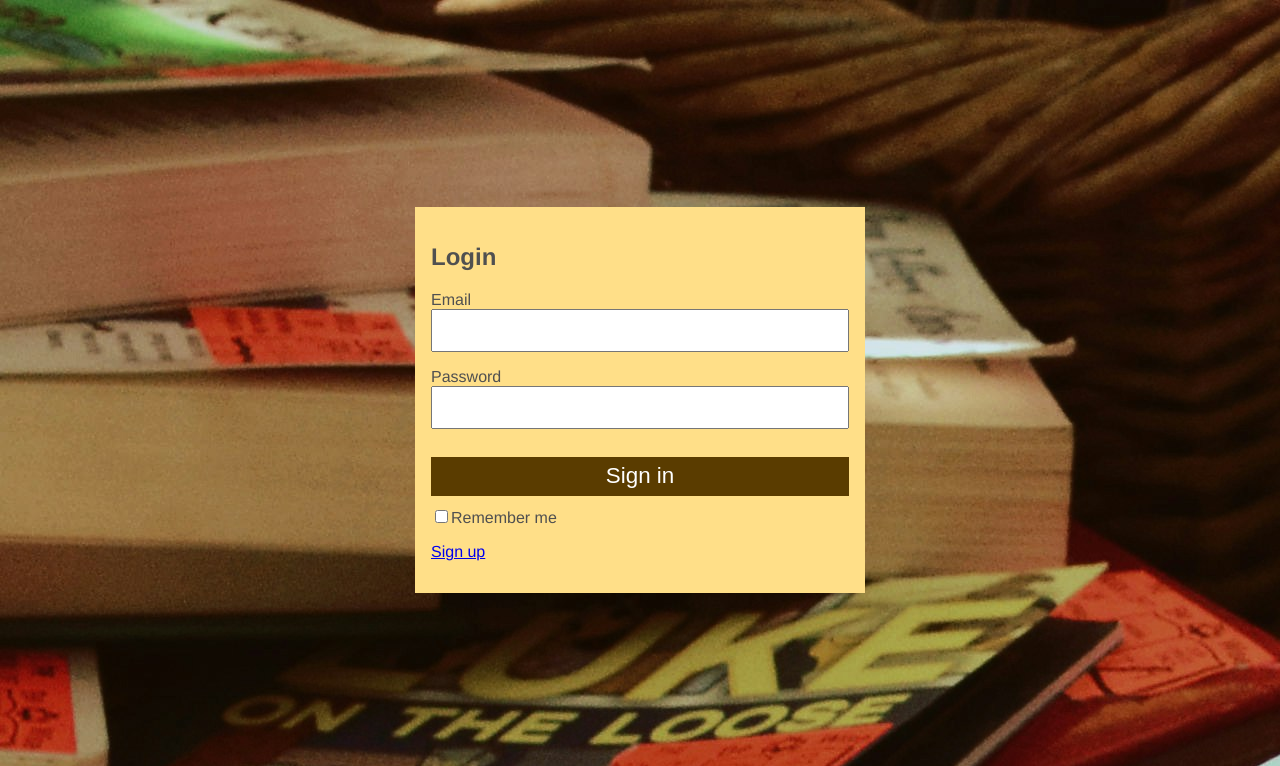
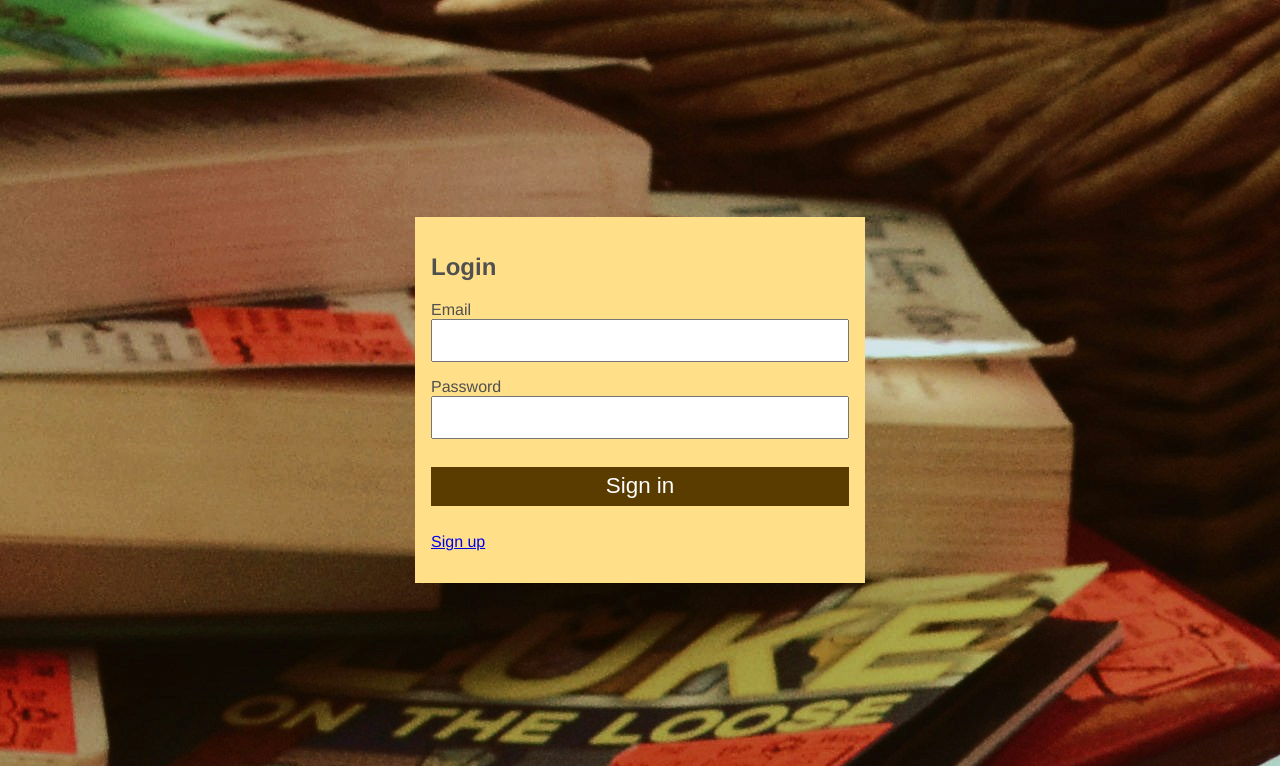
Before and after one commit to Anomig/bookstore, a PHP site: page /login.php in a window 1280 px wide. Shown: the top 766 px of the page. Run offline with PHP 8.4, Linux system fonts and the light colour scheme.

Commit message:
fix: filters

```diff
--- a/index.php
+++ b/index.php
@@ -47,7 +47,7 @@ $search_term = isset($_GET['search']) ? $_GET['search'] : '';
 $category_filter = isset($_GET['category']) ? $_GET['category'] : '';
 
 // Haal de producten op die voldoen aan de zoekterm en de categorie (indien geselecteerd)
-$query = "SELECT * FROM products WHERE title LIKE :search OR description LIKE :search";
+$query = "SELECT * FROM products WHERE (title LIKE :search OR description LIKE :search)";
 $params = ['search' => '%' . $search_term . '%'];
 
 if ($category_filter) {
--- a/login.php
+++ b/login.php
@@ -36,8 +36,7 @@ if ($_SERVER['REQUEST_METHOD'] === 'POST') {
     }
 }
 
-?>
-<!DOCTYPE html>
+?><!DOCTYPE html>
 <html lang="en">
 <head>
     <meta charset="UTF-8">
@@ -68,7 +67,7 @@ if ($_SERVER['REQUEST_METHOD'] === 'POST') {
 
 				<div class="form_field">
 					<input type="submit" value="Sign in" class="btn btn_primary">
-					<input type="checkbox" id="rememberMe"><label for="rememberMe" class="label_inline">Remember me</label>
+					<!-- <input type="checkbox" id="rememberMe"><label for="rememberMe" class="label_inline">Remember me</label> -->
 				</div>
 
 				<div class="form_field">
```
